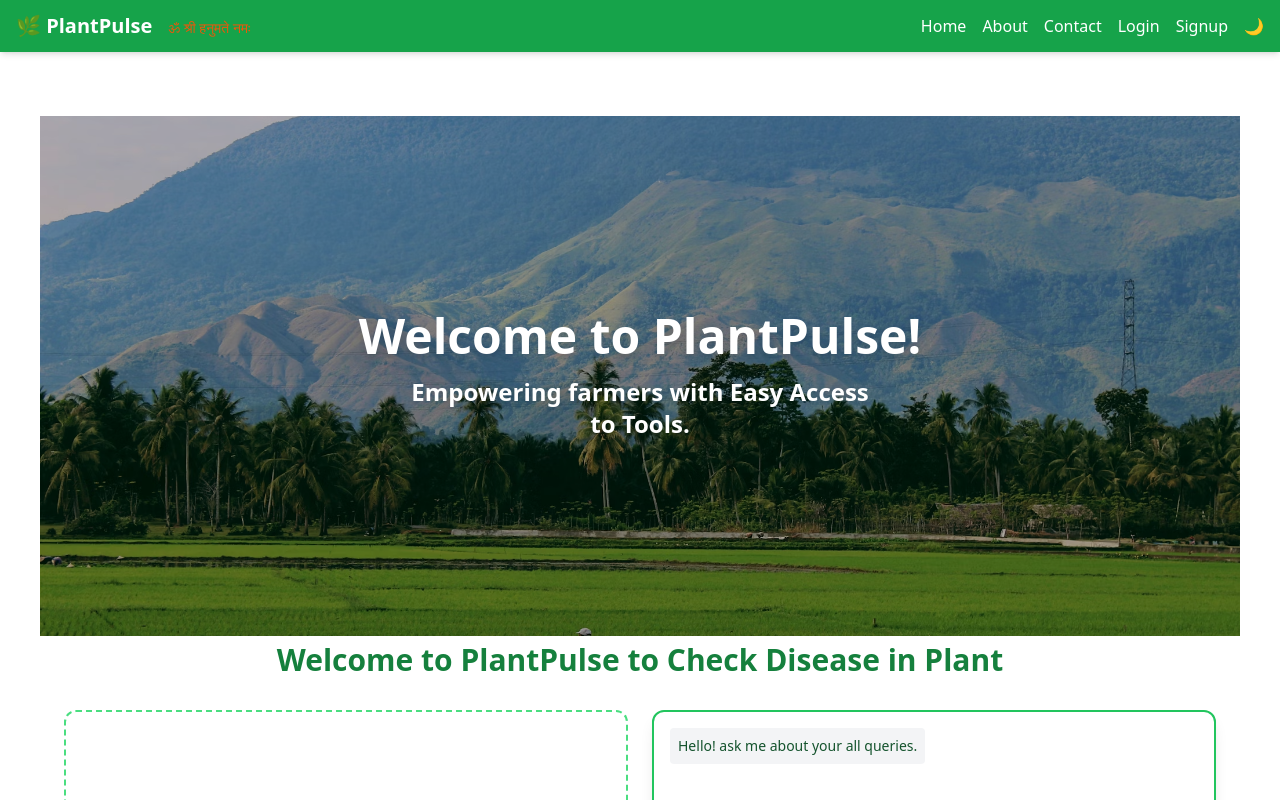
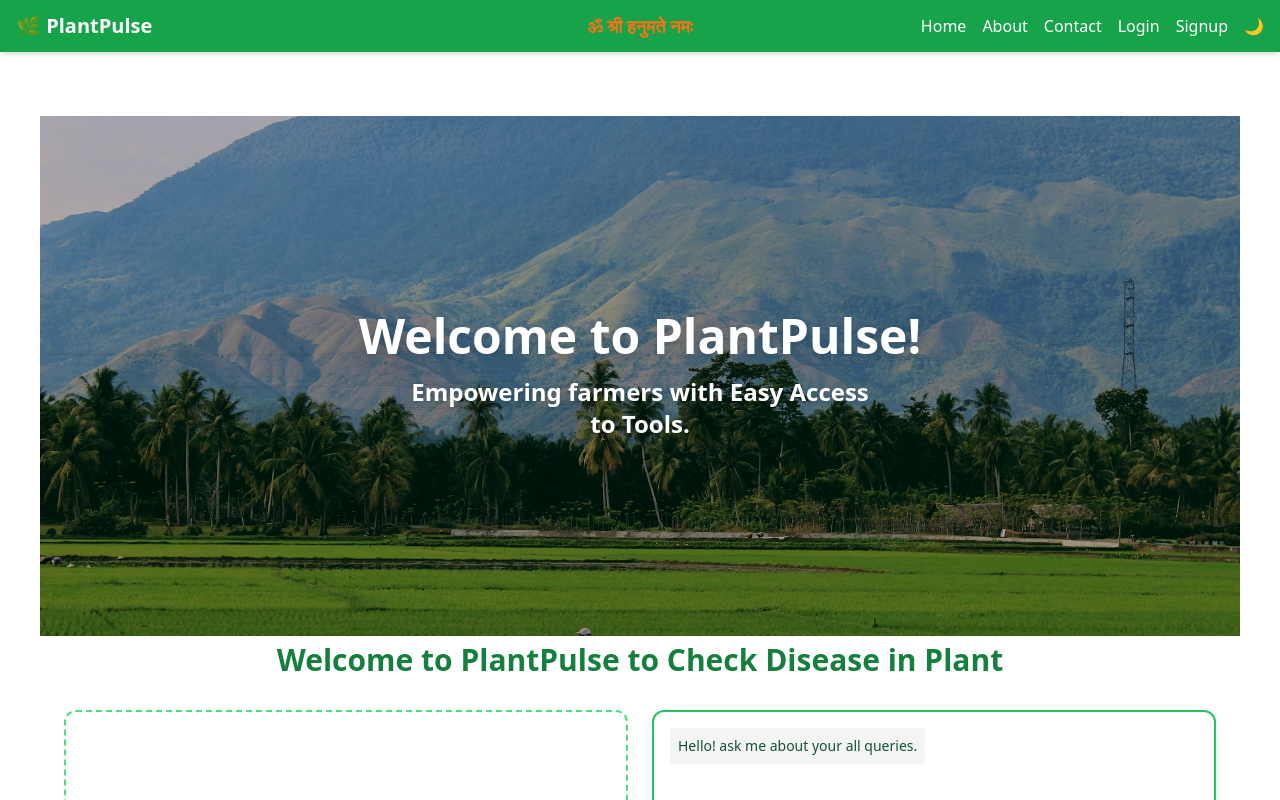
Before and after one commit to Sachin7493/plantpulse-frontend-interface, a React (Vite) app: page / in a window 1280 px wide. Shown: the top 800 px of the page. Built offline with nearby package versions, Linux system fonts and the light colour scheme; no server answers; the HTML template or start-up script is replaced by a standard one.

Commit message:
Bolded and aligned ॐ श्री हनुमते नमः next to PlantPulse

```diff
--- a/src/components/Navbar.jsx
+++ b/src/components/Navbar.jsx
@@ -32,14 +32,13 @@ export default function Navbar() {
 
   return (
     <nav className="fixed top-0 left-0 w-full z-50 bg-green-600 text-white px-4 py-3 shadow-md">
-      <div className="flex justify-between items-center">
-        <h1 className="font-bold text-xl">
-          🌿 PlantPulse
-          <span className="hidden md:inline font-medium text-sm ml-4 text-orange-600">
+      <div className="flex justify-between items-center relative">
+        <h1 className="font-bold text-xl">🌿 PlantPulse</h1>
+        <div className="hidden md:block absolute left-1/2 transform -translate-x-1/2">
+          <span className="font-extrabold text-orange-500 text-lg">
             ॐ श्री हनुमते नमः
           </span>
-        </h1>
-
+        </div>
         <div className="flex items-center space-x-4">
           <div className="hidden md:flex space-x-4 items-center">
             <Link to="/" className="hover:text-green-200 hover:shadow">
```
